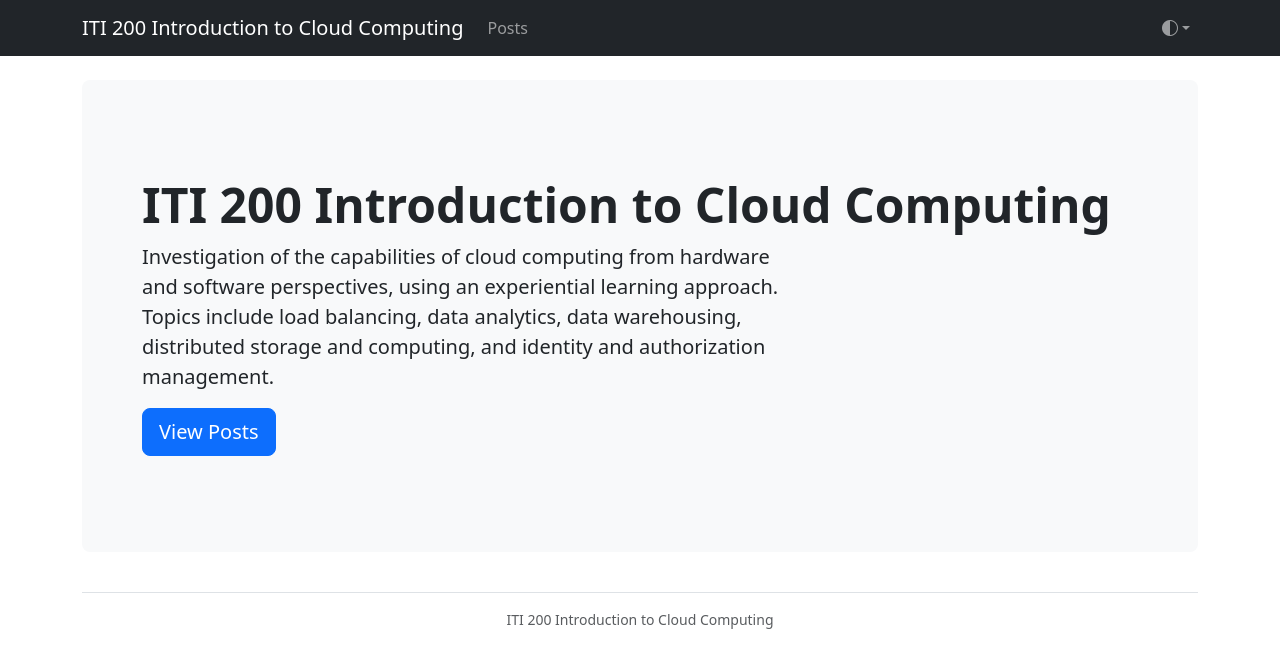
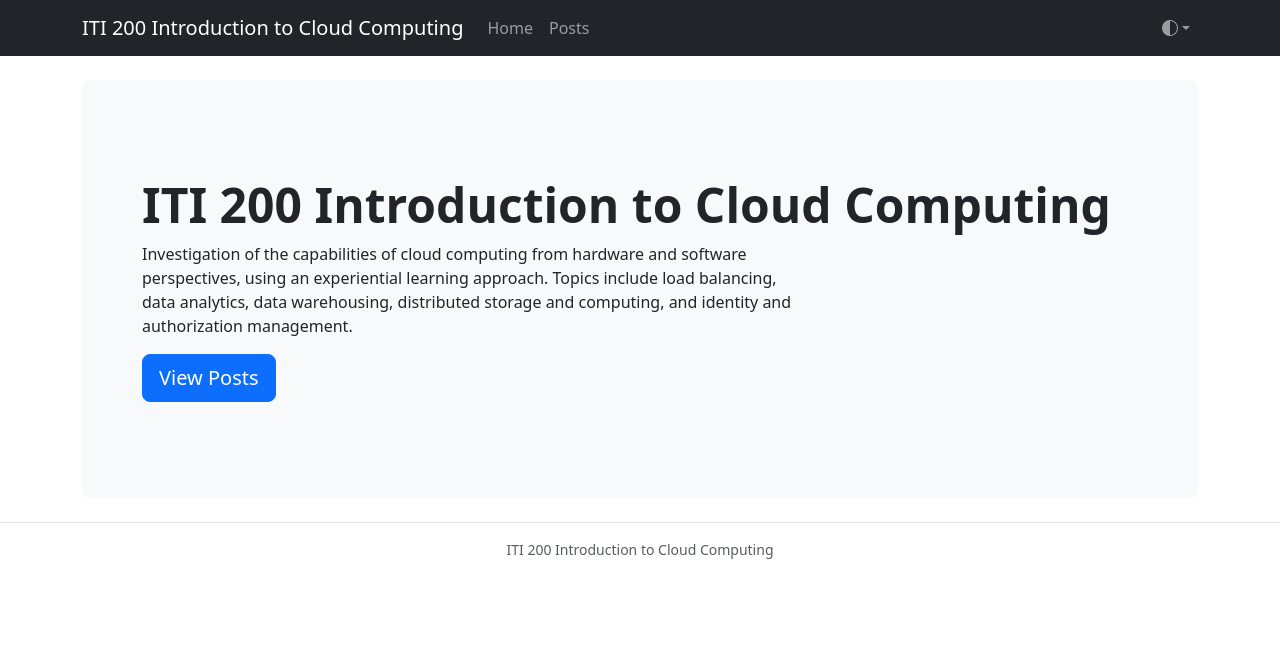
Before and after one commit to umf-iti-200/umf-iti-200.github.io, a Next.js app: page / in a window 1280 px wide. Shown: the top 668 px of the page. Built offline with nearby package versions, Linux system fonts and the light colour scheme.

Commit message:
fixed footer

```diff
--- a/src/components/Layout.js
+++ b/src/components/Layout.js
@@ -26,6 +26,7 @@ export default function Layout({ children, menu, title = "", hasGoBackButton = f
                         <Navbar.Toggle aria-controls="basic-navbar-nav" />
                         <Navbar.Collapse id="basic-navbar-nav">
                             <Nav className="me-auto">
+                                <Nav.Link href="/">Home</Nav.Link>
                                 <Nav.Link href="/posts">Posts</Nav.Link>
                             </Nav>
                             <Nav>
@@ -37,16 +38,12 @@ export default function Layout({ children, menu, title = "", hasGoBackButton = f
             </header >
             <main>
                 <Container>
-                    <Row>
-                        <Col sm="12">
-                            {children}
-                        </Col>
-                    </Row>
-                    <footer className="border-top pt-3 mt-3 small">
-                        <p className="text-center text-body-secondary">ITI 200 Introduction to Cloud Computing</p>
-                    </footer>
+                    {children}
                 </Container>
             </main>
+            <footer className="border-top pt-3 mt-3 small">
+                <p className="text-center text-body-secondary">ITI 200 Introduction to Cloud Computing</p>
+            </footer>
         </>
     );
 }
--- a/src/pages/index.js
+++ b/src/pages/index.js
@@ -1,6 +1,7 @@
 import Link from "next/link";
 
 import Layout from "../components/Layout";
+import { Container } from "react-bootstrap";
 
 export default function IndexPage() {
 
@@ -8,11 +9,11 @@ export default function IndexPage() {
         <Layout menu="Home">
 
             <div className="px-sm-5 py-sm-5 mb-4 bg-body-tertiary rounded-3">
-                <div className="container-fluid py-5">
+                <Container fluid className="py-5">
                     <h1 className="display-5 fw-bold">ITI 200 Introduction to Cloud Computing</h1>
-                    <p className="col-md-8 fs-5">Investigation of the capabilities of cloud computing from hardware and software perspectives, using an experiential learning approach. Topics include load balancing, data analytics, data warehousing, distributed storage and computing, and identity and authorization management.</p>
+                    <p className="col-md-8">Investigation of the capabilities of cloud computing from hardware and software perspectives, using an experiential learning approach. Topics include load balancing, data analytics, data warehousing, distributed storage and computing, and identity and authorization management.</p>
                     <Link className="btn btn-primary btn-lg" href="/posts">View Posts</Link>
-                </div>
+                </Container>
             </div>
 
         </Layout>
```
